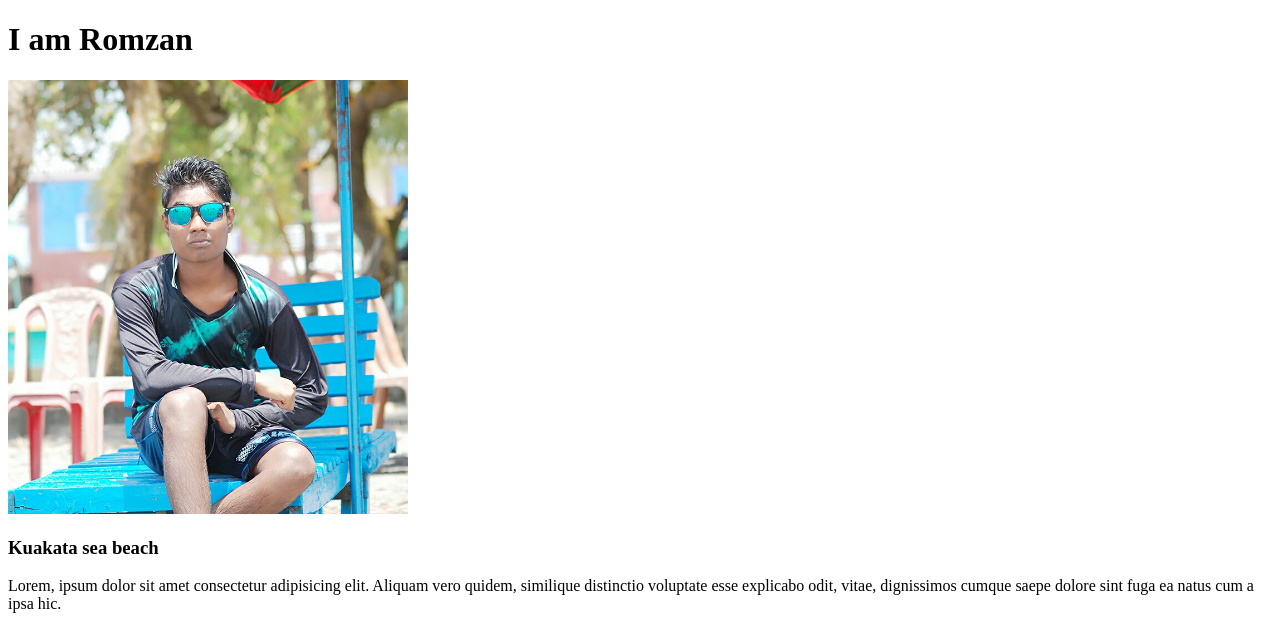
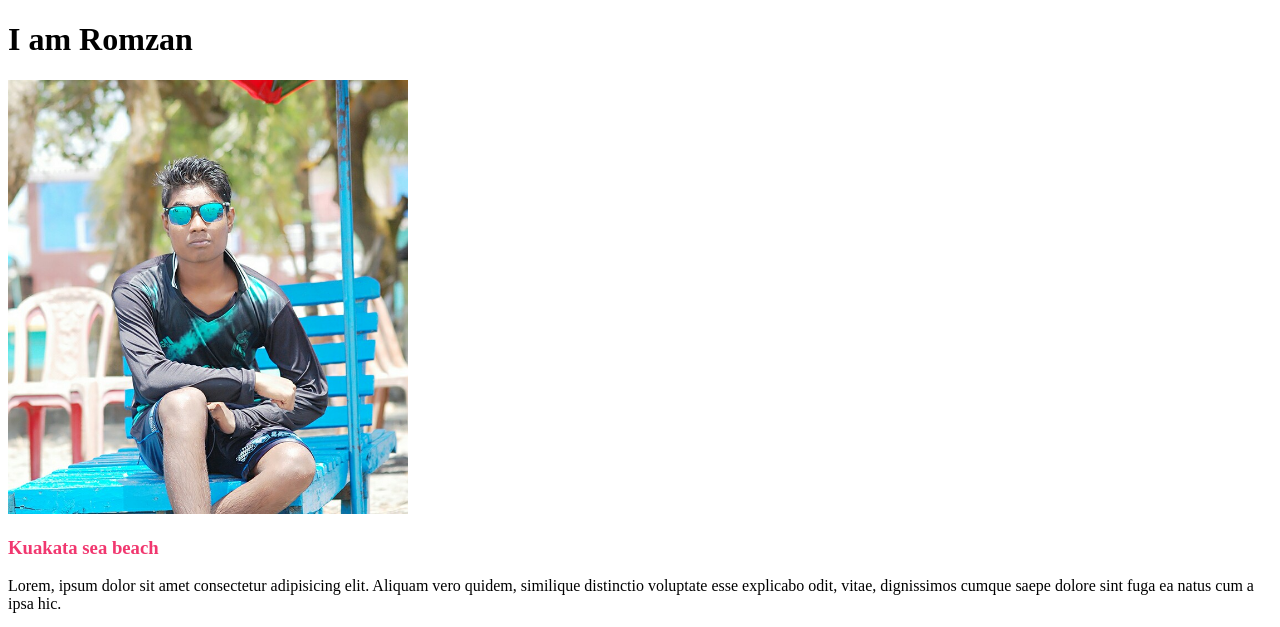
Before and after one commit to MDRomzan/love-my-repo, a plain HTML site: page index.html in a window 1280 px wide. Shown: the top 627 px of the page. Drawn offline with Linux system fonts and the light colour scheme; grey boxes are pictures that could not be loaded.

Commit message:
new commmit

```diff
--- /dev/null
+++ b/design.css
@@ -0,0 +1,3 @@
+h3{
+    color: rgb(241, 55, 111);
+}
--- a/index.html
+++ b/index.html
@@ -4,6 +4,8 @@
     <meta charset="UTF-8">
     <meta http-equiv="X-UA-Compatible" content="IE=edge">
     <meta name="viewport" content="width=device-width, initial-scale=1.0">
+    <link rel="shortcut icon" href="rom.jpeg" type="image/x-icon">
+    <link rel="stylesheet" href="design.css">
     <title>love-my-repo</title>
 </head>
 <body>
```
